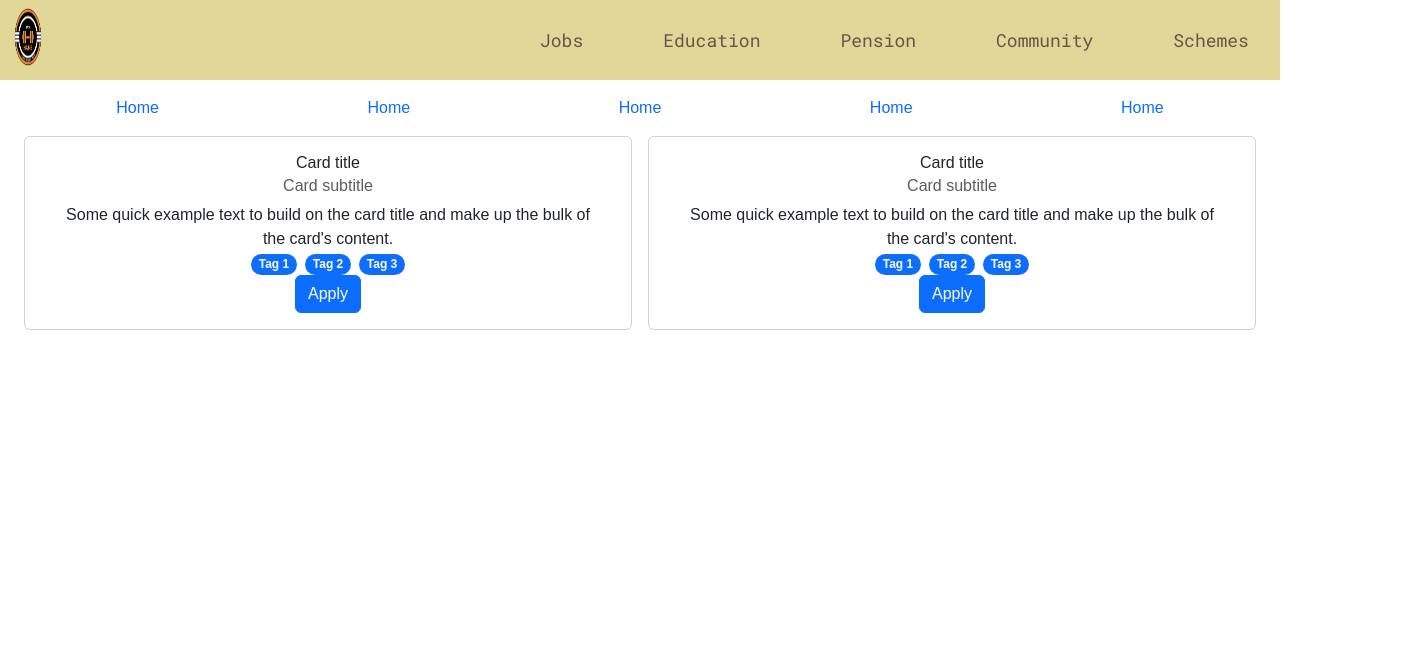
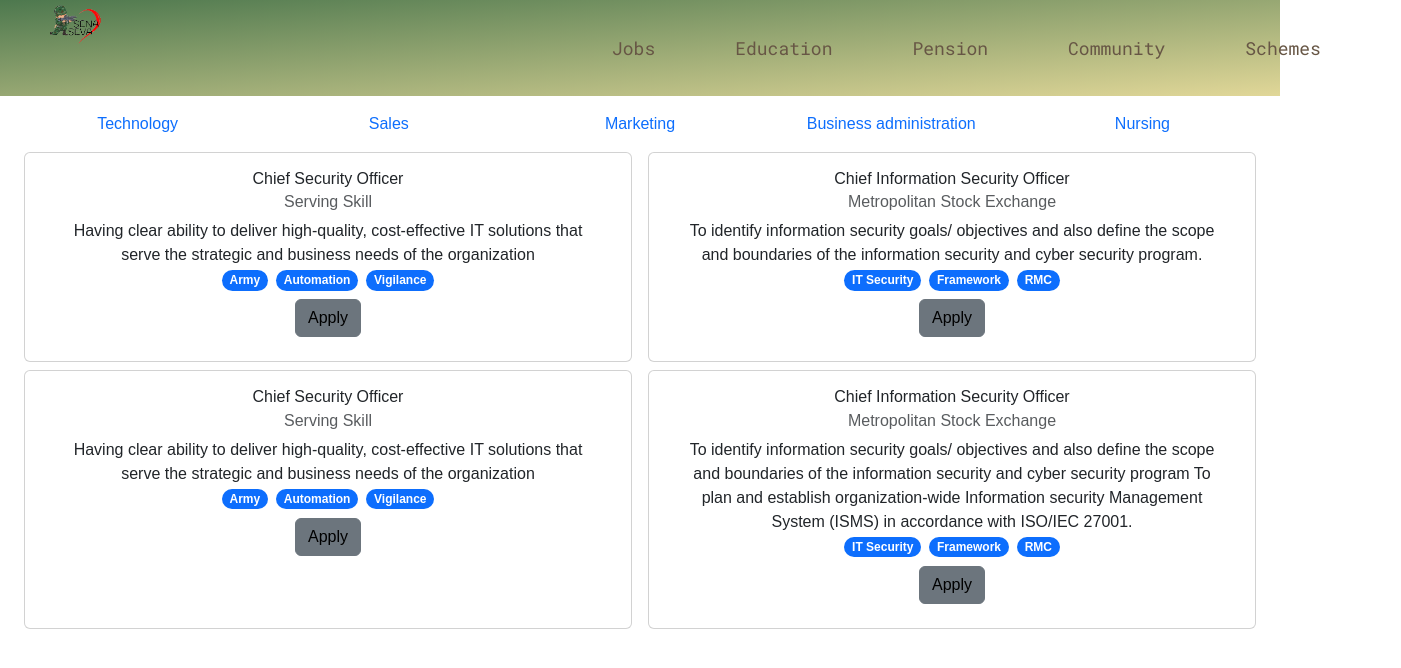
Before and after one commit to Praniket269/Hackniche_Haxxx, a React (Create React App) app: page /jobs in a window 1280 px wide. Shown: the top 668 px of the page, 1401 px wide, since content can reach past the window. Built offline with nearby package versions, Linux system fonts and the light colour scheme.

Commit message:
changes made

```diff
--- a/src/MyComponents/HomePage/JobCard.js
+++ b/src/MyComponents/HomePage/JobCard.js
@@ -1,21 +1,27 @@
 export default function JobCard() {
   return (
+    <div>
       <div className="row px-3">
         <div className="card col mx-2">
           <div className="card-body">
-            <h5 className="card-title">Card title</h5>
-            <h6 className="card-subtitle mb-2 text-muted">Card subtitle</h6>
+            <h5 className="card-title">Chief Security Officer</h5>
+            <h6 className="card-subtitle mb-2 text-muted">Serving Skill</h6>
             <p className="card-text">
-              Some quick example text to build on the card title and make up the
-              bulk of the card's content.
+              Having clear ability to deliver high-quality, cost-effective IT
+              solutions that serve the strategic and business needs of the
+              organization
             </p>
             <p>
-              <span className="badge rounded-pill bg-primary mx-1">Tag 1</span>
-              <span className="badge rounded-pill bg-primary mx-1">Tag 2</span>
-              <span className="badge rounded-pill bg-primary mx-1">Tag 3</span>
+              <span className="badge rounded-pill bg-primary mx-1">Army</span>
+              <span className="badge rounded-pill bg-primary mx-1">
+                Automation
+              </span>
+              <span className="badge rounded-pill bg-primary mx-1">
+                Vigilance
+              </span>
             </p>
-            <div>
-              <button type="button" className="btn btn-primary">
+            <div className="my-2">
+              <button type="button" className="btn btn-secondary text-black">
                 Apply
               </button>
             </div>
@@ -23,24 +29,88 @@ export default function JobCard() {
         </div>
         <div className="card col mx-2">
           <div className="card-body">
-            <h5 className="card-title">Card title</h5>
-            <h6 className="card-subtitle mb-2 text-muted">Card subtitle</h6>
+            <h5 className="card-title">Chief Information Security Officer</h5>
+            <h6 className="card-subtitle mb-2 text-muted">
+              Metropolitan Stock Exchange
+            </h6>
             <p className="card-text">
-              Some quick example text to build on the card title and make up the
-              bulk of the card's content.
+              To identify information security goals/ objectives and also define
+              the scope and boundaries of the information security and cyber
+              security program.
             </p>
             <p>
-              <span className="badge rounded-pill bg-primary mx-1">Tag 1</span>
-              <span className="badge rounded-pill bg-primary mx-1">Tag 2</span>
-              <span className="badge rounded-pill bg-primary mx-1">Tag 3</span>
+              <span className="badge rounded-pill bg-primary mx-1">
+                IT Security
+              </span>
+              <span className="badge rounded-pill bg-primary mx-1">
+                Framework
+              </span>
+              <span className="badge rounded-pill bg-primary mx-1">RMC</span>
             </p>
-            <div>
-              <button type="button" className="btn btn-primary">
+            <div className="my-2">
+              <button type="button" className="btn btn-secondary text-black">
                 Apply
               </button>
             </div>
           </div>
         </div>
       </div>
+      <div className="row px-3 my-2">
+        <div className="card col mx-2">
+          <div className="card-body">
+            <h5 className="card-title">Chief Security Officer</h5>
+            <h6 className="card-subtitle mb-2 text-muted">Serving Skill</h6>
+            <p className="card-text">
+              Having clear ability to deliver high-quality, cost-effective IT
+              solutions that serve the strategic and business needs of the
+              organization
+            </p>
+            <p>
+              <span className="badge rounded-pill bg-primary mx-1">Army</span>
+              <span className="badge rounded-pill bg-primary mx-1">
+                Automation
+              </span>
+              <span className="badge rounded-pill bg-primary mx-1">
+                Vigilance
+              </span>
+            </p>
+            <div className="my-2">
+              <button type="button" className="btn btn-secondary text-black">
+                Apply
+              </button>
+            </div>
+          </div>
+        </div>
+        <div className="card col mx-2">
+          <div className="card-body">
+            <h5 className="card-title">Chief Information Security Officer</h5>
+            <h6 className="card-subtitle mb-2 text-muted">
+              Metropolitan Stock Exchange
+            </h6>
+            <p className="card-text">
+              To identify information security goals/ objectives and also define
+              the scope and boundaries of the information security and cyber
+              security program To plan and establish organization-wide
+              Information security Management System (ISMS) in accordance with
+              ISO/IEC 27001.
+            </p>
+            <p>
+              <span className="badge rounded-pill bg-primary mx-1">
+                IT Security
+              </span>
+              <span className="badge rounded-pill bg-primary mx-1">
+                Framework
+              </span>
+              <span className="badge rounded-pill bg-primary mx-1">RMC</span>
+            </p>
+            <div className="my-2">
+              <button type="button" className="btn btn-secondary text-black">
+                Apply
+              </button>
+            </div>
+          </div>
+        </div>
+      </div>
+    </div>
   );
 }
--- a/src/MyComponents/HomePage/JobPage.js
+++ b/src/MyComponents/HomePage/JobPage.js
@@ -2,14 +2,13 @@ import JobCard from "./JobCard";
 import { useState } from "react";
 
 export default function JobPage() {
-
   const [active1, setActive1] = useState("");
   const [active2, setActive2] = useState("");
   const [active3, setActive3] = useState("");
   const [active4, setActive4] = useState("");
   const [active5, setActive5] = useState("");
 
-  function change1 () {
+  function change1() {
     setActive1("active");
     setActive2("");
     setActive3("");
@@ -17,7 +16,7 @@ export default function JobPage() {
     setActive5("");
   }
 
-  function change2 () {
+  function change2() {
     setActive2("active");
     setActive1("");
     setActive3("");
@@ -25,7 +24,7 @@ export default function JobPage() {
     setActive5("");
   }
 
-  function change3 () {
+  function change3() {
     setActive3("active");
     setActive1("");
     setActive2("");
@@ -33,7 +32,7 @@ export default function JobPage() {
     setActive5("");
   }
 
-  function change4 () {
+  function change4() {
     setActive4("active");
     setActive1("");
     setActive2("");
@@ -41,7 +40,7 @@ export default function JobPage() {
     setActive5("");
   }
 
-  function change5 () {
+  function change5() {
     setActive5("active");
     setActive1("");
     setActive2("");
@@ -49,33 +48,57 @@ export default function JobPage() {
     setActive3("");
   }
 
-
   return (
     <div className="container">
       <ul className="nav nav-pills nav-justified my-2">
         <li className="nav-item">
-          <a className={`nav-link ${active1}`} onClick={change1} aria-current="page" href="#">
-            Home
+          <a
+            className={`nav-link ${active1}`}
+            onClick={change1}
+            aria-current="page"
+            href="#"
+          >
+            Technology
           </a>
         </li>
         <li className="nav-item">
-          <a className={`nav-link ${active2}`} onClick={change2} aria-current="page" href="#">
-            Home
+          <a
+            className={`nav-link ${active2}`}
+            onClick={change2}
+            aria-current="page"
+            href="#"
+          >
+            Sales
           </a>
         </li>
         <li className="nav-item">
-          <a className={`nav-link ${active3}`} onClick={change3} aria-current="page" href="#">
-            Home
+          <a
+            className={`nav-link ${active3}`}
+            onClick={change3}
+            aria-current="page"
+            href="#"
+          >
+            Marketing
           </a>
         </li>
         <li className="nav-item">
-          <a className={`nav-link ${active4}`} onClick={change4} aria-current="page" href="#">
-            Home
+          <a
+            className={`nav-link ${active4}`}
+            onClick={change4}
+            aria-current="page"
+            href="#"
+          >
+            Business administration
           </a>
         </li>
         <li className="nav-item">
-          <a className={`nav-link ${active5}`}  onClick={change5} aria-current="page" href="#">
-            Home
+          <a
+            className={`nav-link ${active5}`}
+            onClick={change5}
+            aria-current="page"
+            href="#"
+          >
+            Nursing
           </a>
         </li>
       </ul>
--- a/src/MyComponents/HomePage/NewNav.css
+++ b/src/MyComponents/HomePage/NewNav.css
@@ -1,38 +1,36 @@
-*{
+* {
   margin: 0;
   padding: 0;
 }
 
-.mynav{
-    height: 10vh;
-    background-color: rgb(225,215,152);
+.mynav {
+  height: 12vh;
+  background-image: linear-gradient(to bottom right, #4d784e 0%, #e1d798 100%);
   display: flex;
   flex-direction: row;
-    font-family: 'Roboto Mono', monospace;
+  font-family: "Roboto Mono", monospace;
   font-size: 18px;
 }
 
-.navLogo img{
-    width: 60px;
-    height: 60px;
-    margin: 7px 14px;
+.navLogo img {
+  margin: 0px 50px;
 }
 
-.icons{
+.icons {
   display: flex;
   align-items: center;
   margin-right: 80px;
-    color: rgb(103,86,69);
+  color: rgb(103, 86, 69);
   text-decoration: none;
 }
 
-.featureIcons{
+.featureIcons {
   display: flex;
   color: white;
   margin-left: 40vw;
   text-decoration: none;
 }
 
-.userIcon{
+.userIcon {
   font-size: 24px;
 }
--- a/src/MyComponents/HomePage/NewNav.js
+++ b/src/MyComponents/HomePage/NewNav.js
@@ -6,7 +6,7 @@ export const NewNav = () => {
   return (
     <>
     <div className="mynav">
-        <div className= "navLogo"><img src={navlogo} alt="" /></div>
+        <div className= "navLogo"><img src={navlogo} alt="logo" /></div>
         <div className="featureIcons">
             <a className= "icons" href="/jobs">Jobs</a>
             <a className= "icons" href="/education">Education</a>
```
Also changed, not shown: src/MyComponents/Assets/logo.png. Lines whose indentation alone changed are shown as unchanged.
